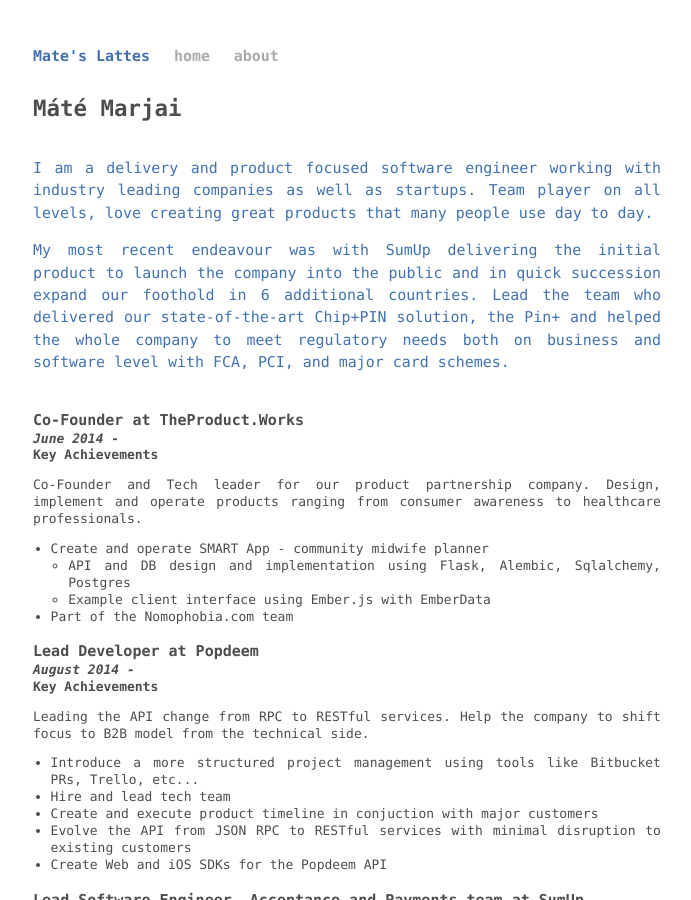
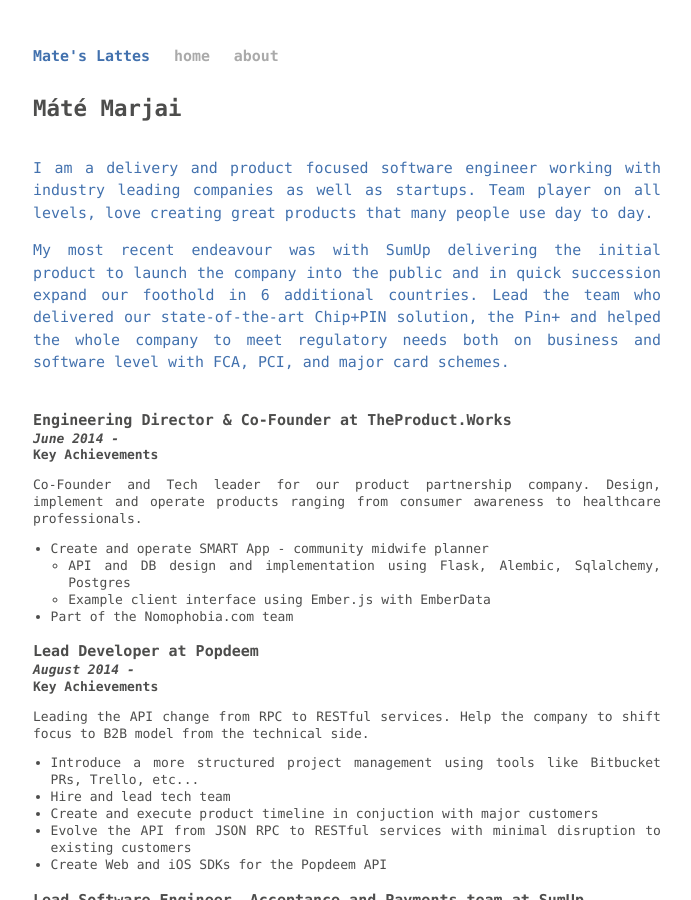
Before and after one commit to marjaimate/marjaimate.github.io, a Jekyll site: the page built from about.html, in a window 1280 px wide and 900 px high. Shown: the whole window, without its empty margins (293-984 px from the left). Built offline with Jekyll 4.4.1, drawn with Linux system fonts in a browser that asks for light colours; Markdown is read by kramdown in place of the engine named in the settings.

Commit message:
Added correct title on TPW.

```diff
--- a/about.html
+++ b/about.html
@@ -17,7 +17,7 @@
   </section>
   <br/>
   <section class="resume post">
-    <h3>Co-Founder at TheProduct.Works</h3>
+    <h3>Engineering Director & Co-Founder at TheProduct.Works</h3>
     <h4>June 2014 -</h4>
     <h5>Key Achievements</h5>
     <p class="key-points">
```
